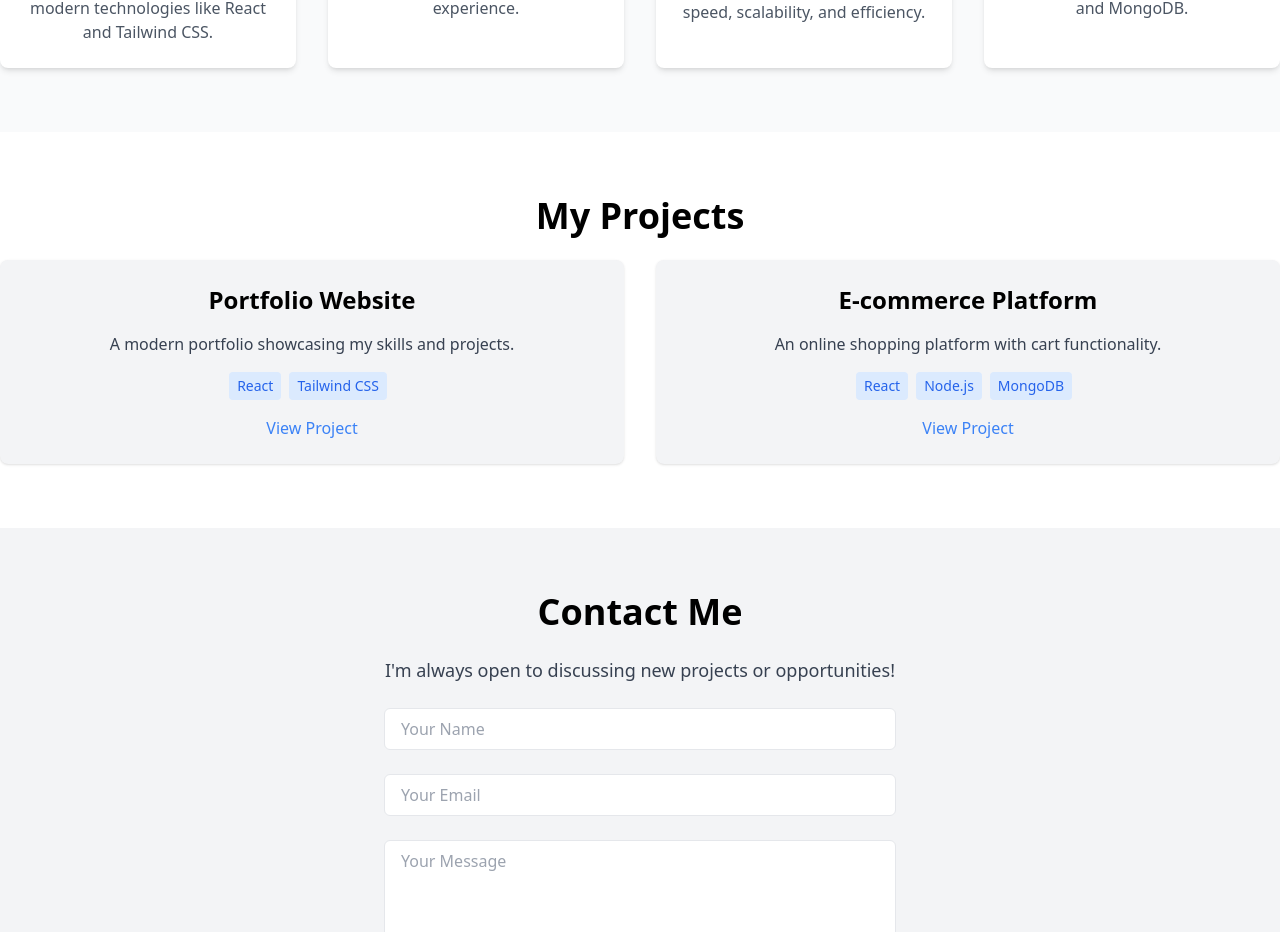
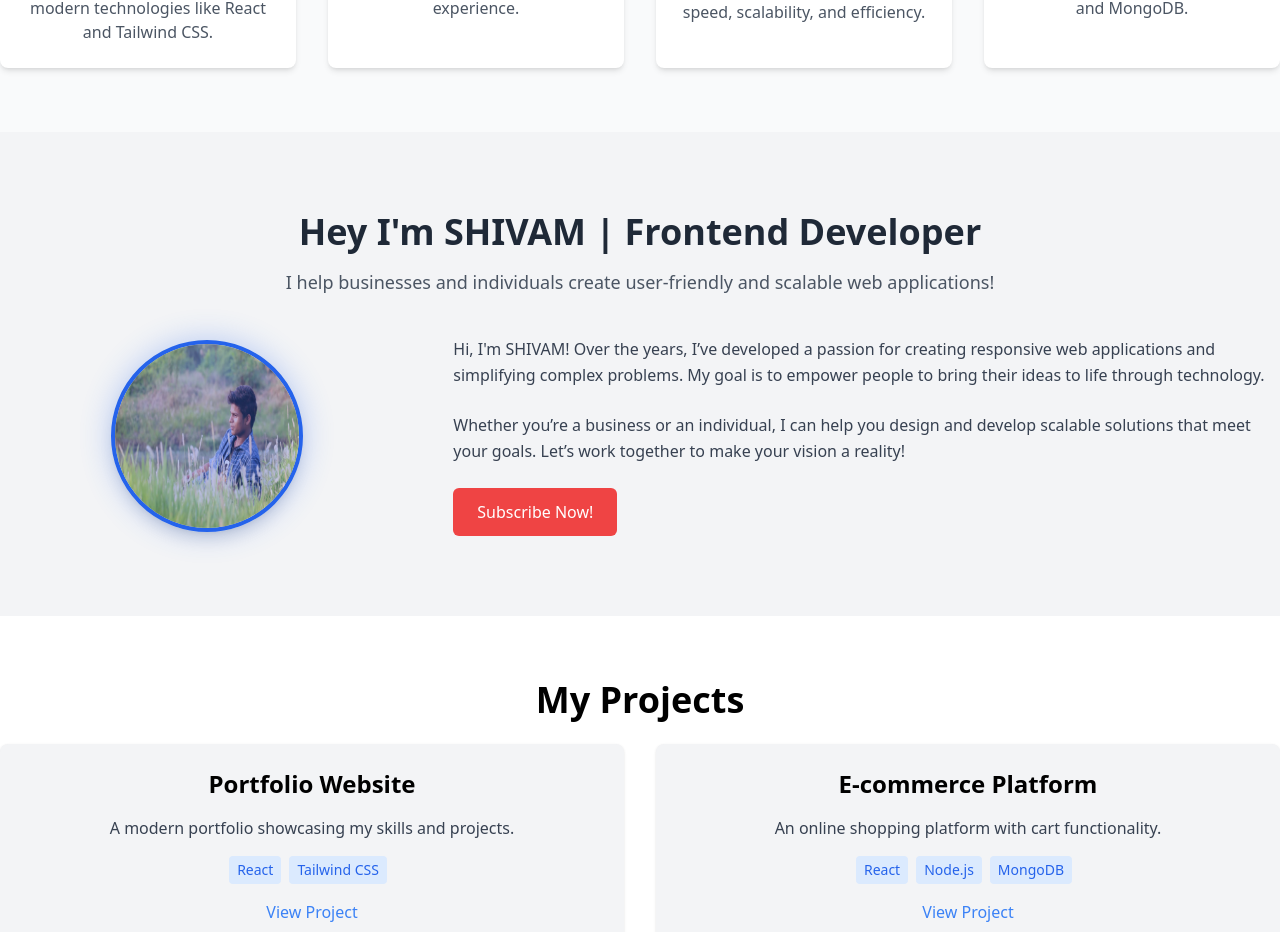
Before and after one commit to Shivam-310/Portfolio-1, a React (Create React App) app: page / in a window 1280 px wide. Shown: the part 1252-2184 px from the top of the page. Built offline with nearby package versions, Linux system fonts and the light colour scheme.

Commit message:
modifications

```diff
--- a/src/App.js
+++ b/src/App.js
@@ -6,6 +6,7 @@ import Contact from './component/contact'
 import About from './component/About'
 import Hero from './component/Hero'
 import Work from './component/Work'
+import AboutSection from './component/AboutSection'
 
 
 function App() {
@@ -15,6 +16,7 @@ function App() {
       <Hero/>
       <About/>
       <Work/>
+      <AboutSection/>
       <Projects/>
       <Contact/>
       <Footer/>
--- /dev/null
+++ b/src/component/AboutSection.js
@@ -0,0 +1,52 @@
+import React from "react";
+import image from './image.png'
+
+const AboutSection = () => {
+  return (
+    <section className="bg-gray-100 py-20">
+      <div className="container mx-auto text-center">
+
+        <h1 className="text-3xl md:text-4xl font-bold text-gray-800 mb-4">
+          Hey I'm SHIVAM | Frontend Developer
+        </h1>
+        <p className="text-gray-600 text-lg mb-10">
+          I help businesses and individuals create user-friendly and scalable web applications!
+        </p>
+
+
+        <div className="flex flex-col md:flex-row items-center justify-between space-y-10 md:space-y-0 md:space-x-10">
+
+          <div className="md:w-1/3 flex justify-center">
+            <div className="relative">
+              <img
+                src={image}
+                alt="Developer"
+                className="rounded-full w-48 h-48 shadow-lg border-4 border-blue-600"
+              />
+              <div className="absolute inset-0 bg-blue-600 rounded-full opacity-30 blur-lg"></div>
+            </div>
+          </div>
+
+
+          <div className="md:w-2/3 text-left space-y-6">
+            <p className="text-gray-700 leading-relaxed">
+              Hi, I'm SHIVAM! Over the years, I’ve developed a passion for creating responsive
+              web applications and simplifying complex problems. My goal is to empower people to
+              bring their ideas to life through technology.
+            </p>
+            <p className="text-gray-700 leading-relaxed">
+              Whether you’re a business or an individual, I can help you design and develop
+              scalable solutions that meet your goals. Let’s work together to make your vision
+              a reality!
+            </p>
+            <button className="bg-red-500 text-white px-6 py-3 rounded-md hover:bg-red-600 transition duration-300">
+              Subscribe Now!
+            </button>
+          </div>
+        </div>
+      </div>
+    </section>
+  );
+};
+
+export default AboutSection;
--- a/src/component/Hero.js
+++ b/src/component/Hero.js
@@ -6,7 +6,6 @@ const Hero = () => {
       <div className="container mx-auto">
         <h1 className="text-5xl font-bold mb-4">Hi, I'm Shivam Chaudhary</h1>
         <p className="text-xl mb-6">A passionate Web Developer specializing in building amazing web experiences.</p>
-
         <div className="space-x-4">
           <a href="#projects" className="bg-white text-blue-600 py-2 px-4 rounded-md hover:bg-gray-200">
             View My Work
```
Also changed, not shown: src/component/Footer.js (+5 -5 lines).
